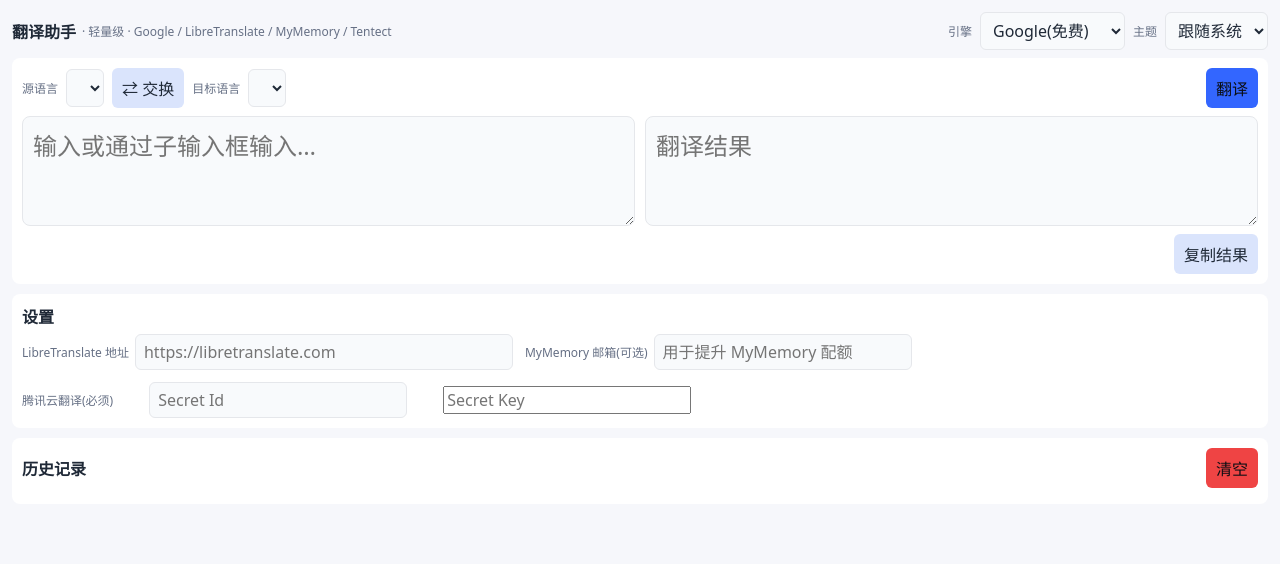
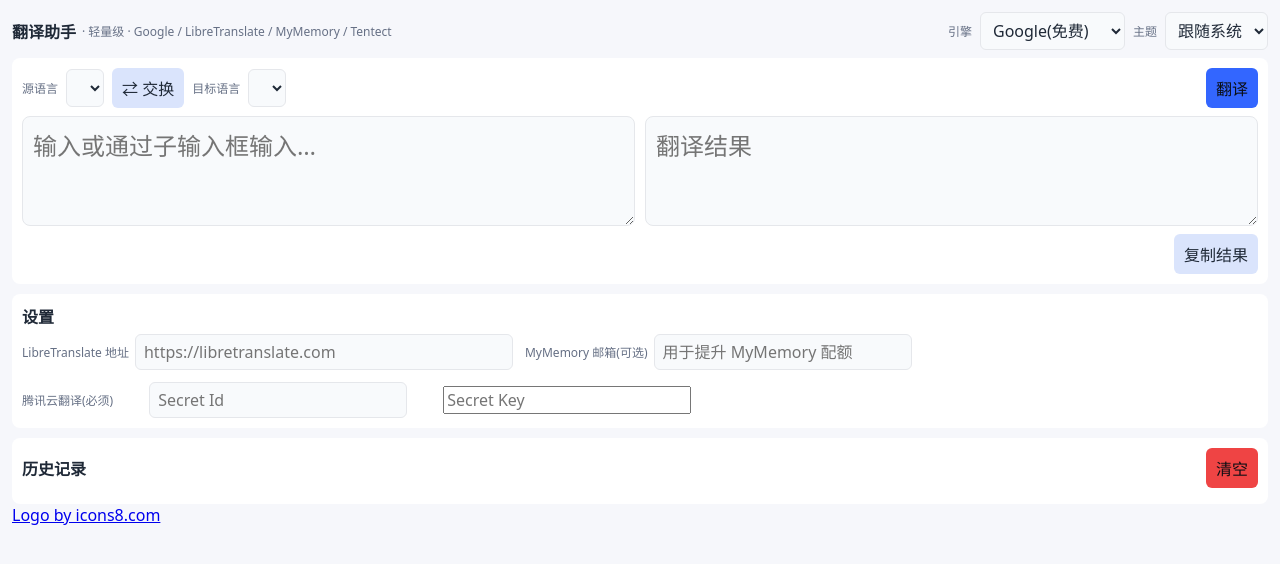
Before and after one commit to Candquarzy/rubick-translator, a website: page index.html in a window 1280 px wide. Drawn offline with Linux system fonts and the light colour scheme; a web font is replaced by a local one.

Commit message:
fix logo dest

```diff
--- a/index.html
+++ b/index.html
@@ -78,6 +78,9 @@
       </div>
       <div id="historyList" class="history"></div>
     </div>
+    <div>
+      <a href="https://igoutu.cn/" target="_blank">Logo by icons8.com</a>
+    </div>
   </div>
 </body>
 </html>
```
